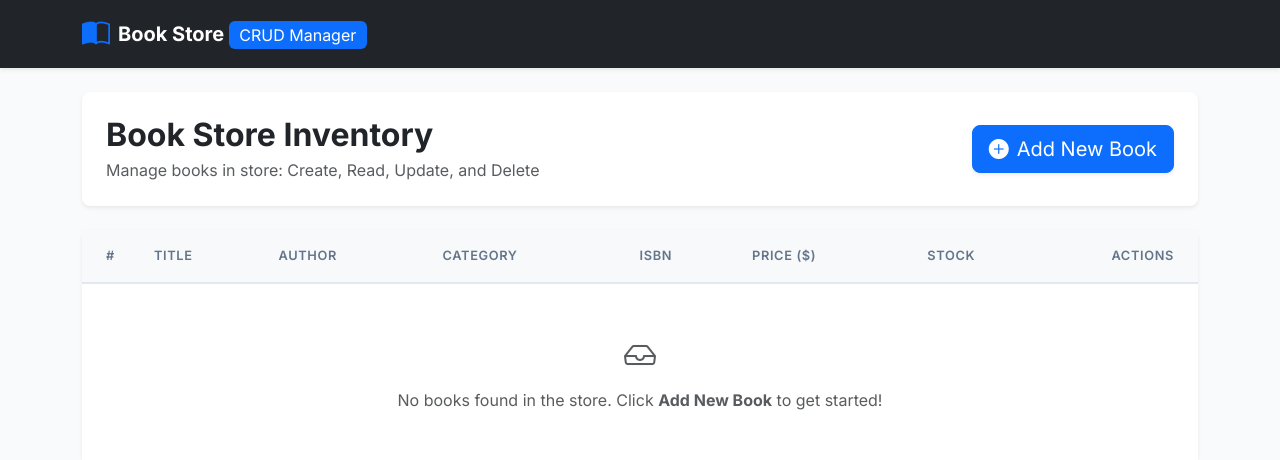
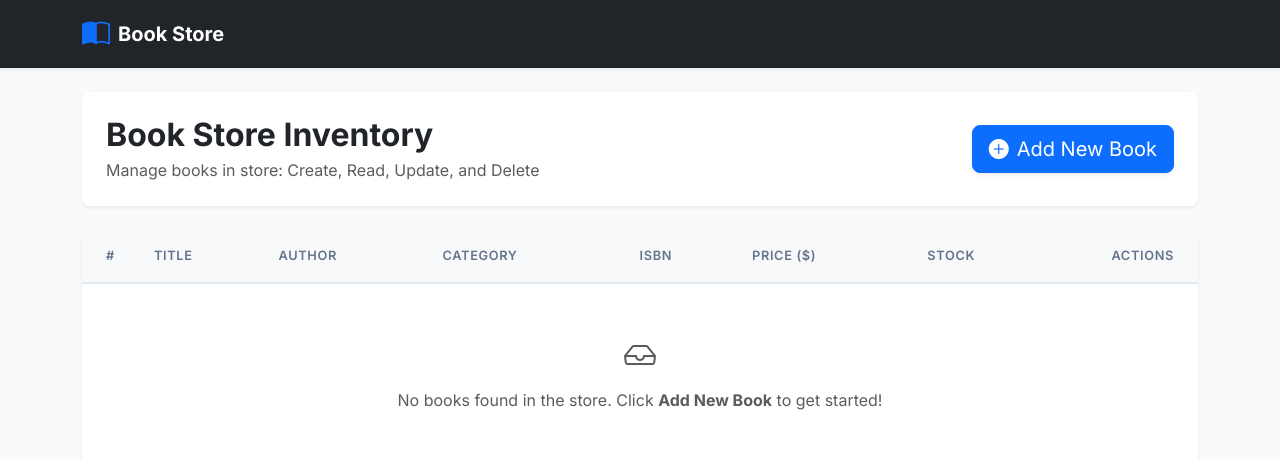
Before and after one commit to Nilushka169/rest-api-lab-test, a Spring Boot app: page / in a window 1280 px wide. Shown: the top 460 px of the page. Run offline with Spring Boot 4, Linux system fonts and the light colour scheme; data that the repository does not hold is empty.

Commit message:
ui change

```diff
--- a/ousl-project/src/main/resources/static/index.html
+++ b/ousl-project/src/main/resources/static/index.html
@@ -20,7 +20,7 @@
     <div class="container d-flex justify-content-between align-items-center">
       <a class="navbar-brand d-flex align-items-center gap-2 fw-bold" href="#">
         <i class="bi bi-book-half text-primary fs-3"></i>
-        <span>Book Store <span class="badge bg-primary text-white fs-6 fw-normal">CRUD Manager</span></span>
+        <span>Book Store</span>
       </a>
     </div>
   </nav>
```
